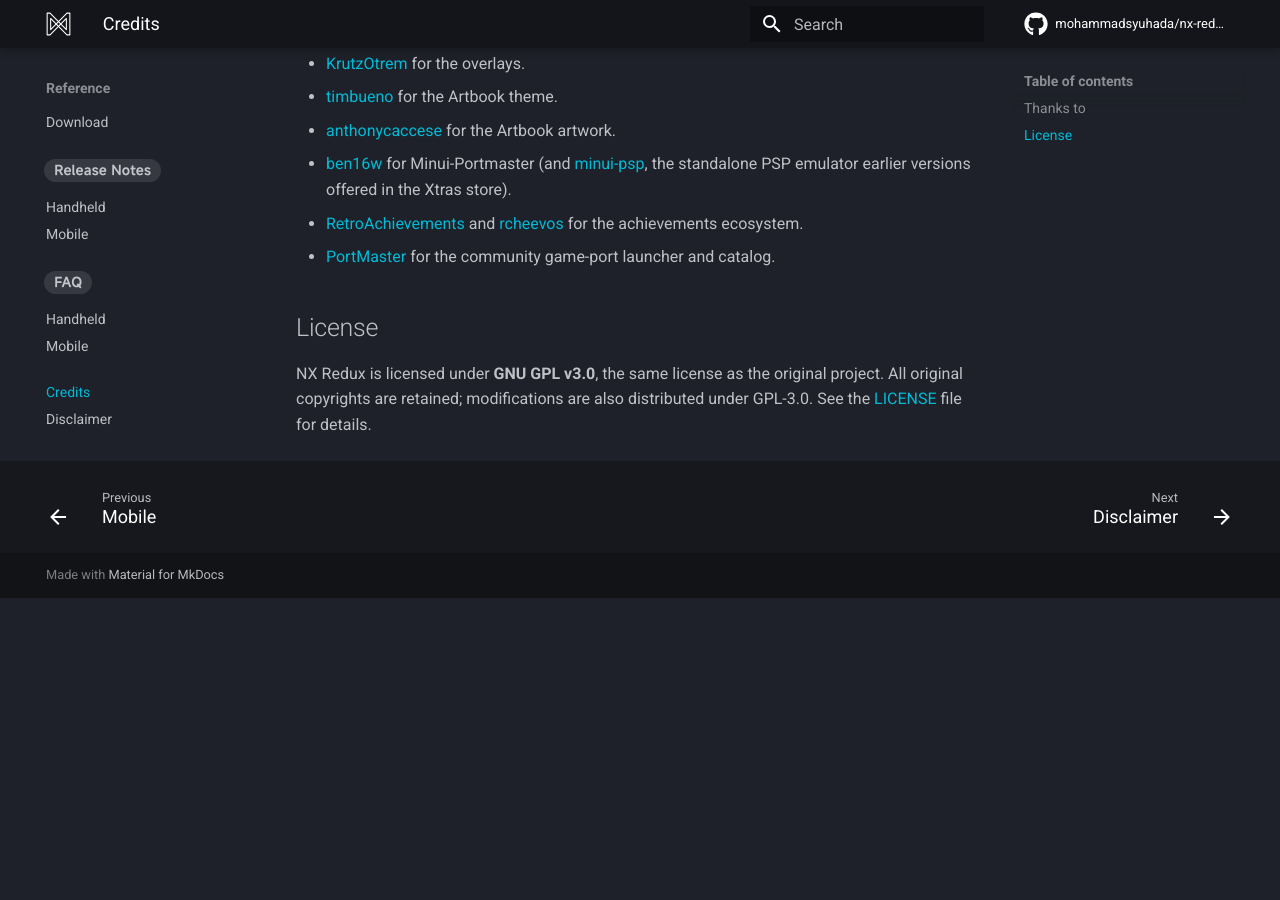
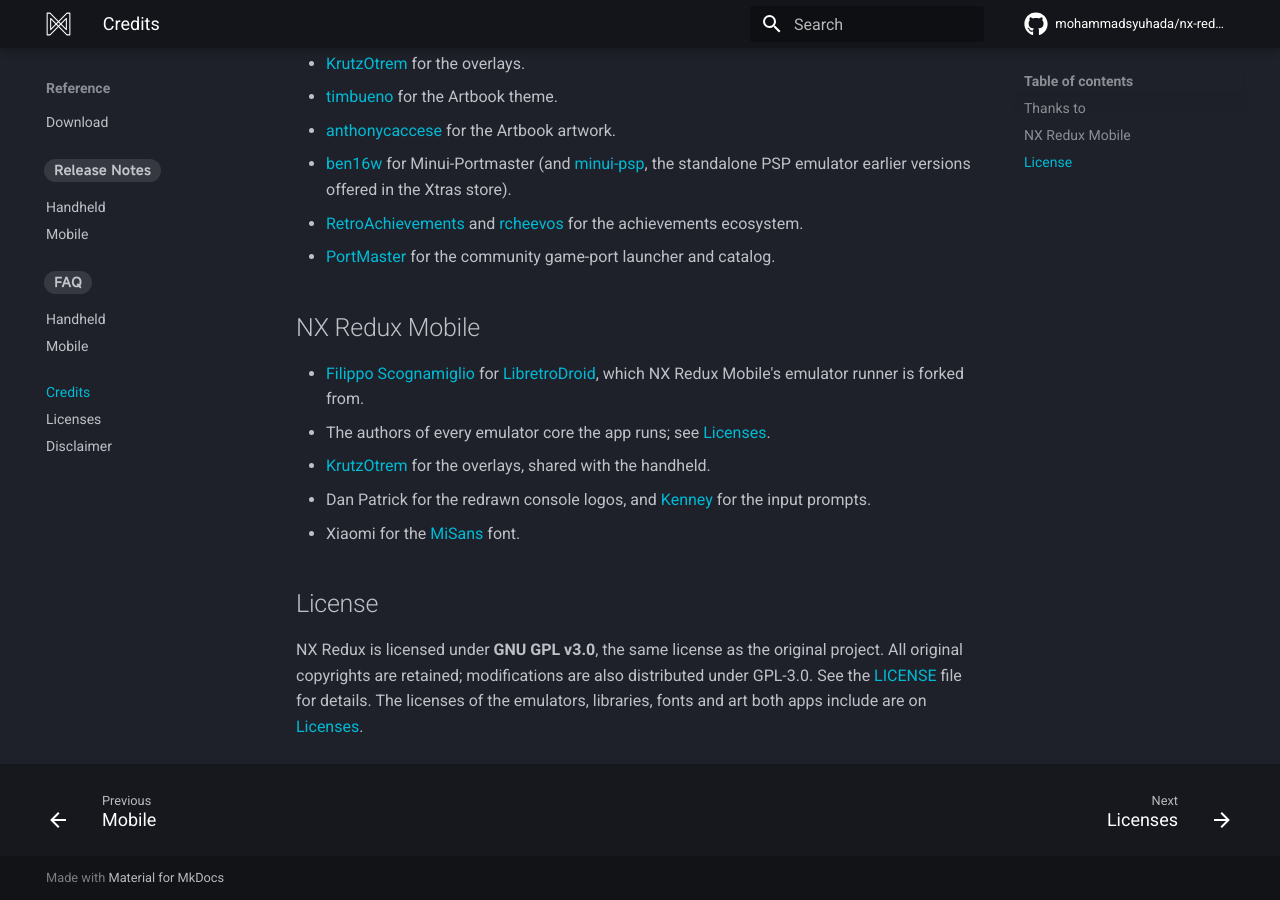
Before and after one commit to mohammadsyuhada/nx-redux-docs, an MkDocs documentation site: the page built from docs/reference/credits.md, in a window 1280 px wide and 900 px high, scrolled down 556 px. Built offline with MkDocs 1.6.1 and Material for MkDocs 9.7.7, drawn with Linux system fonts in a browser that asks for light colours; comment, search, counter and statistics services are not loaded; before the commit the page ends 1154 px from its top, so only the background shows below that.

Commit message:
docs(reference): Licenses page for both apps, mobile credits and the About Font row

```diff
--- a/docs/reference/credits.md
+++ b/docs/reference/credits.md
@@ -37,10 +37,24 @@
 - [PortMaster](https://portmaster.games/) for the community game-port
   launcher and catalog.
 
+## NX Redux Mobile
+
+- [Filippo Scognamiglio](https://github.com/Swordfish90) for
+  [LibretroDroid](https://github.com/Swordfish90/LibretroDroid), which NX Redux
+  Mobile's emulator runner is forked from.
+- The authors of every emulator core the app runs; see
+  [Licenses](licenses.md#emulators).
+- [KrutzOtrem](https://github.com/KrutzOtrem/Trimui-Brick-Overlays) for the
+  overlays, shared with the handheld.
+- Dan Patrick for the redrawn console logos, and
+  [Kenney](https://kenney.nl) for the input prompts.
+- Xiaomi for the [MiSans](https://hyperos.mi.com/font/en/download/) font.
+
 ## License
 
 NX Redux is licensed under **GNU GPL v3.0**, the same license as the
 original project. All original copyrights are retained; modifications are
 also distributed under GPL-3.0. See the
 [LICENSE](https://github.com/mohammadsyuhada/nx-redux/blob/main/LICENSE)
-file for details.
+file for details. The licenses of the emulators, libraries, fonts and art
+both apps include are on [Licenses](licenses.md).
--- a/mkdocs.yml
+++ b/mkdocs.yml
@@ -213,4 +213,5 @@
           - Handheld: reference/faq/handheld.md
           - Mobile: reference/faq/mobile.md
       - Credits: reference/credits.md
+      - Licenses: reference/licenses.md
       - Disclaimer: reference/disclaimer.md
```
Also changed, not shown: docs/mobile/about.md (+1 -0 lines), docs/reference/licenses.md (added, +122 -0 lines).
